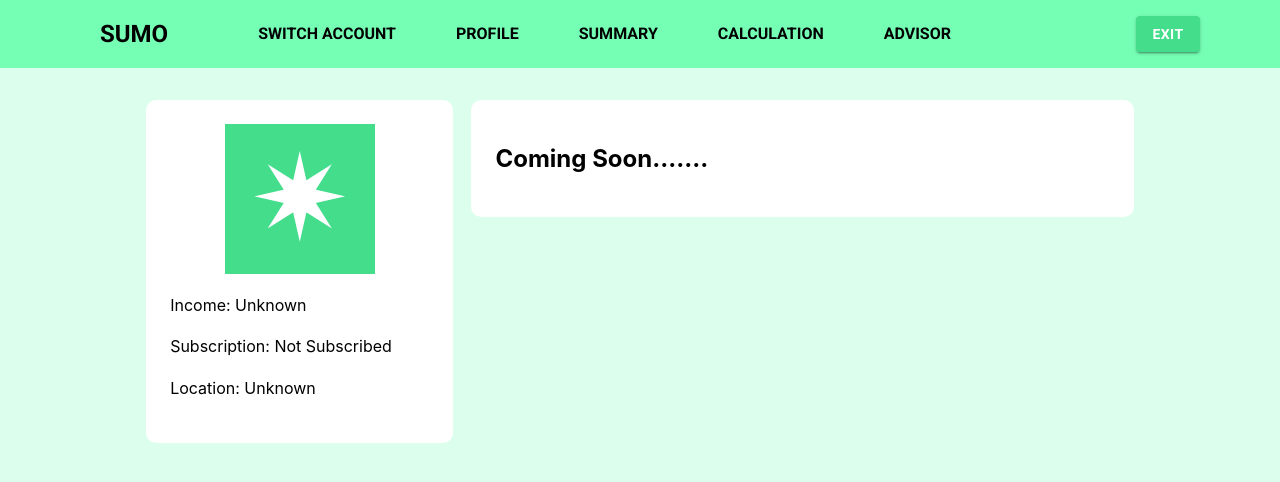
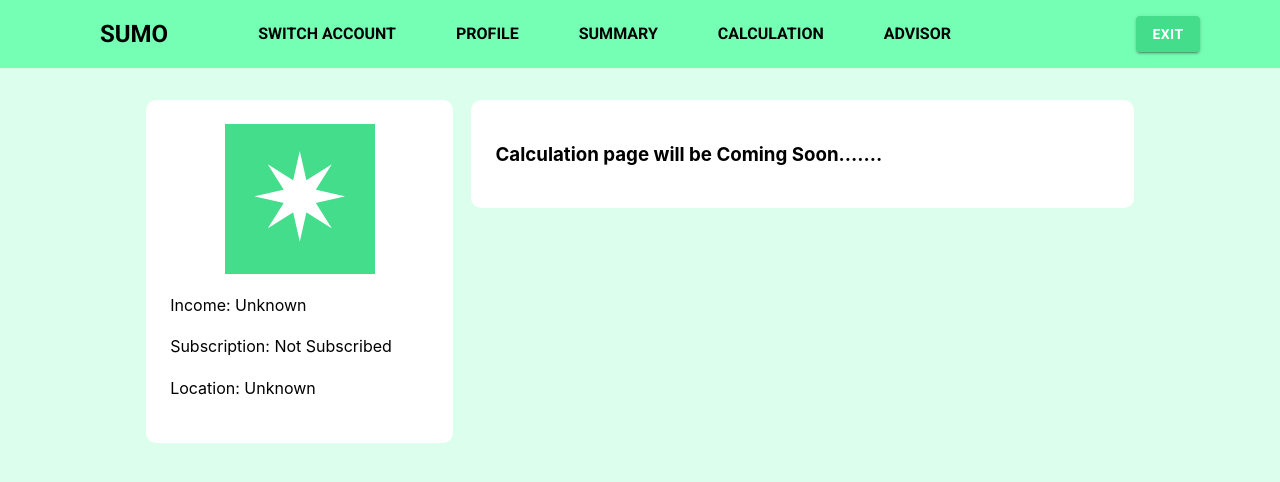
Before and after one commit to umutondersu/sumo, a React (Create React App) app in the folder sumo_frontend/: page /Calculation in a window 1280 px wide. Shown: the top 482 px of the page. Built offline with nearby package versions, Linux system fonts and the light colour scheme; no server answers.

Commit message:
Calculation page update

```diff
--- a/sumo_frontend/src/Pages/Calculation.js
+++ b/sumo_frontend/src/Pages/Calculation.js
@@ -55,7 +55,7 @@ function Calculation() {
                     </div>
                 </div>
                 <div className="calculationright">
-                <h2>Coming Soon.......</h2>
+                <h3>Calculation page will be Coming Soon.......</h3>
                 </div>
             </div>
 
```
